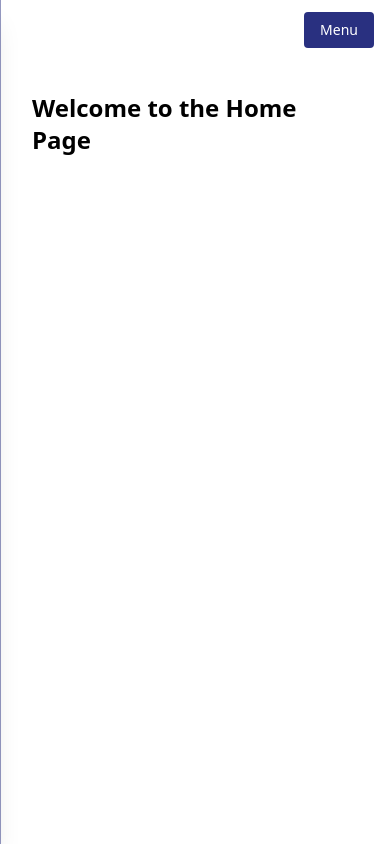
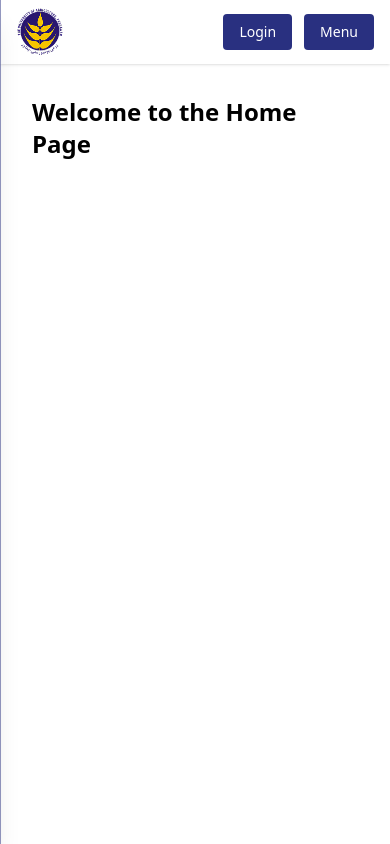
Before and after one commit to Kalsoom08/FYP-FrontEnd, a React (Vite) app: page / in a window 390 px wide. Built offline with nearby package versions, Linux system fonts and the light colour scheme.

Commit message:
Header Navbar is created , changes in mobilenavbar aswell

```diff
--- /dev/null
+++ b/src/Components/NavBar/MenuTrigger.jsx
@@ -0,0 +1,14 @@
+import React from 'react';
+
+const MenuTrigger = ({ onClick }) => {
+  return (
+    <button
+      onClick={onClick}
+      className="text-sm sm:text-base px-4 py-2 bg-[#293080] text-white rounded hover:bg-[#1e2566] transition-all duration-300"
+    >
+      Menu
+    </button>
+  );
+};
+
+export default MenuTrigger;
--- a/src/Components/NavBar/MobileNavbar.jsx
+++ b/src/Components/NavBar/MobileNavbar.jsx
@@ -3,8 +3,7 @@ import { Link } from 'react-router-dom';
 import { MdClose, MdArrowDropDown } from 'react-icons/md';
 import { menuItems } from '../../APIs/Menu/AllMenus.jsx';
 
-export const MobileNavbar = () => {
-  const [openMenu, setOpenMenu] = useState(false);
+export const MobileNavbar = ({ openMenu, setOpenMenu }) => {
   const [openDropdown, setOpenDropdown] = useState(null);
 
   const toggleDropdown = (key) => {
@@ -12,15 +11,6 @@ export const MobileNavbar = () => {
   };
 
   return (
-    <>
-      <nav className="w-full px-4 py-3 flex items-center justify-end bg-transparent text-black">
-        <button
-          onClick={() => setOpenMenu(true)}
-          className="text-sm sm:text-base px-4 py-2 bg-[#293080] text-white rounded hover:bg-[#1e2566] transition-all duration-300"
-        >
-          Menu
-        </button>
-      </nav>
     <div
       className={`fixed top-0 left-0 h-full w-[65%] bg-[#293080] text-white z-50 transform transition-transform duration-300 ease-in-out shadow-xl ${
         openMenu ? 'translate-x-0' : '-translate-x-full'
@@ -37,6 +27,7 @@ export const MobileNavbar = () => {
           <MdClose />
         </button>
       </div>
+
       <div className="px-6 pb-6 space-y-6 overflow-y-auto max-h-[90vh]">
         {menuItems.map(menu => (
           <div key={menu.key}>
@@ -62,7 +53,7 @@ export const MobileNavbar = () => {
                       setOpenMenu(false);
                       setOpenDropdown(null);
                     }}
-                      className="block px-2 py-1 rounded hover:bg-[#3340CC]/80  transition duration-200"
+                    className="block px-2 py-1 rounded hover:bg-[#3340CC]/80 transition duration-200"
                   >
                     {link.label}
                   </Link>
@@ -73,6 +64,7 @@ export const MobileNavbar = () => {
         ))}
       </div>
     </div>
-    </>
   );
 };
+
+export default MobileNavbar;
--- a/src/Components/NavBar/Navbar.jsx
+++ b/src/Components/NavBar/Navbar.jsx
@@ -1,15 +1,46 @@
+import { useState } from 'react';
 import { DesktopNavbar } from './DesktopNavbar';
-import { MobileNavbar } from './MobileNavbar';
+import MobileNavbar from './MobileNavbar';
+import Logo from '../../assets/Logo/logo.png';
 
 const Navbar = () => {
+  const [openMobileMenu, setOpenMobileMenu] = useState(false);
+
   return (
     <>
+      <div className='relative flex items-center justify-between px-4 py-2 bg-white shadow-sm'>
+
+        <div className='flex items-center z-10'>
+          <img src={Logo} alt="Logo" className='w-12 h-12 object-contain' />
+        </div>
+
+
+        <div className='absolute left-1/2 transform -translate-x-1/2 hidden lg:block'>
+          <h2 className='text-center text-sm font-semibold text-[#293080]'>
+            INSTITUTE OF BUSINESS AND MANAGEMENT SCIENCES - UNIVERSITY OF AGRICULTURE PESHAWAR
+          </h2>
+        </div>
+
+
+        <div className='flex items-center gap-3 z-10'>
+          <button className='bg-[#293080] text-white px-4 py-2 rounded text-sm font-medium hover:bg-[#1e2566] transition'>
+            Login
+          </button>
+          <button
+            onClick={() => setOpenMobileMenu(true)}
+            className='md:hidden bg-[#293080] text-white px-4 py-2 rounded text-sm font-medium hover:bg-[#1e2566] transition'
+          >
+            Menu
+          </button>
+        </div>
+      </div>
+
       <div className="hidden md:block">
         <DesktopNavbar />
       </div>
-      <div className="block md:hidden">
-        <MobileNavbar />
-      </div>
+
+
+      <MobileNavbar openMenu={openMobileMenu} setOpenMenu={setOpenMobileMenu} />
     </>
   );
 };
```
Also changed, not shown: src/assets/Logo/logo.png (added). Lines whose indentation alone changed are shown as unchanged.
